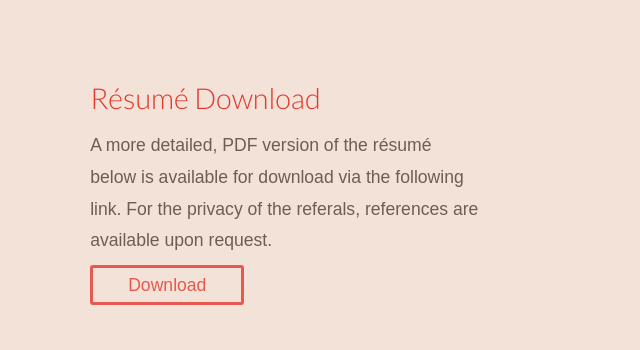
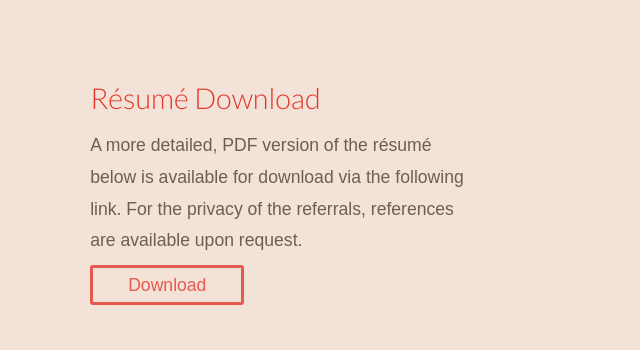
Before and after one commit to JustAWin/JustAWin.github.io, a plain HTML site: page index.html in a window 1280 px wide. Shown: the part 980-1330 px from the top of the page, 558-1198 px from the left. Drawn offline with Linux system fonts and the light colour scheme.

Commit message:
Update index.html
spelling is very important

```diff
--- a/index.html
+++ b/index.html
@@ -76,7 +76,7 @@
 				</div>
 				<div class="grid-3">
 					<h1>Résumé Download</h1>
-					<p>A more detailed, PDF version of the résumé below is available for download via the following link. For the privacy of the referals, references are available upon request.</p>
+					<p>A more detailed, PDF version of the résumé below is available for download via the following link. For the privacy of the referrals, references are available upon request.</p>
 					<a href="justinsResume.pdf">Download</a>
 				</div>
 			</div>
```
